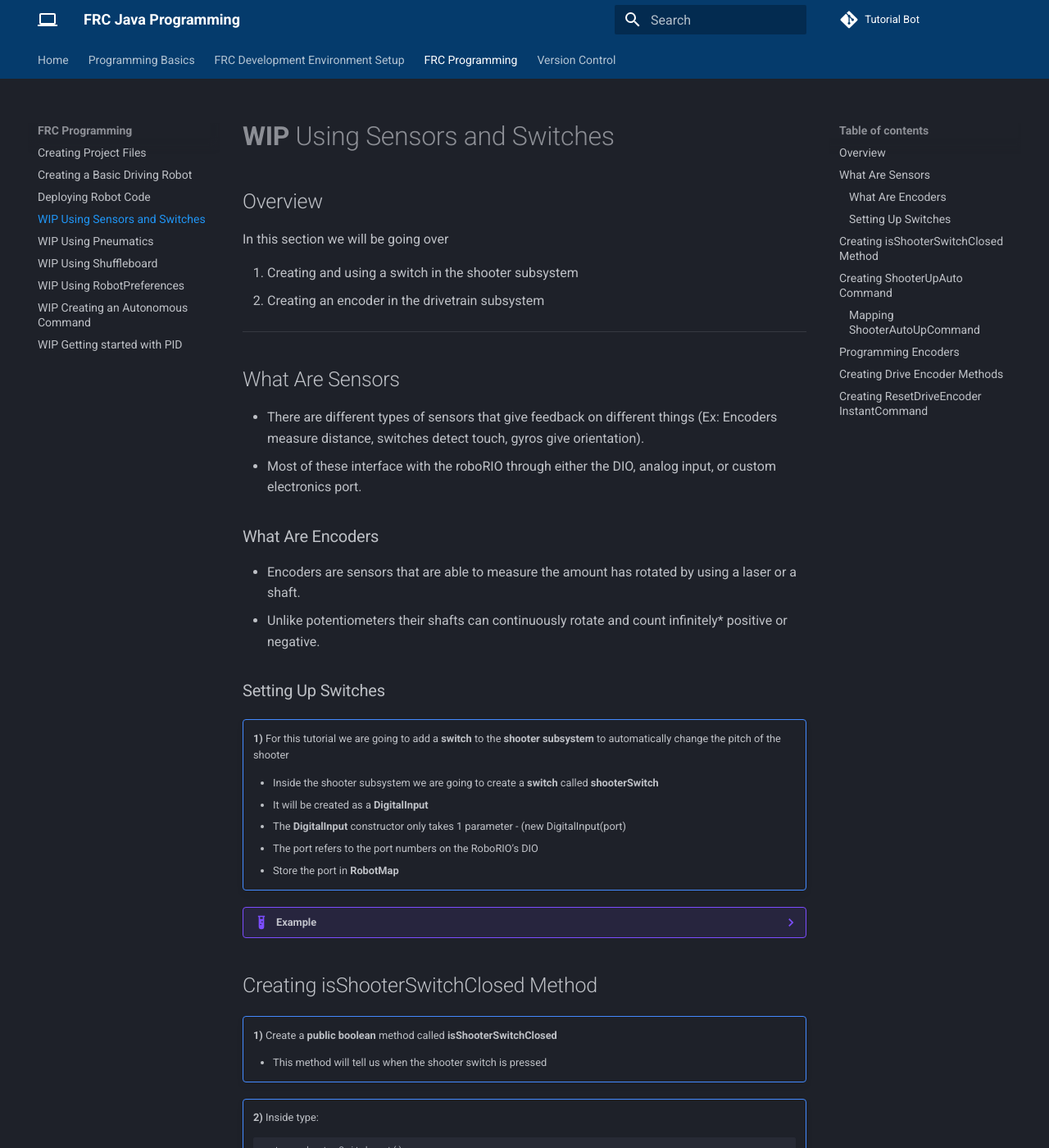
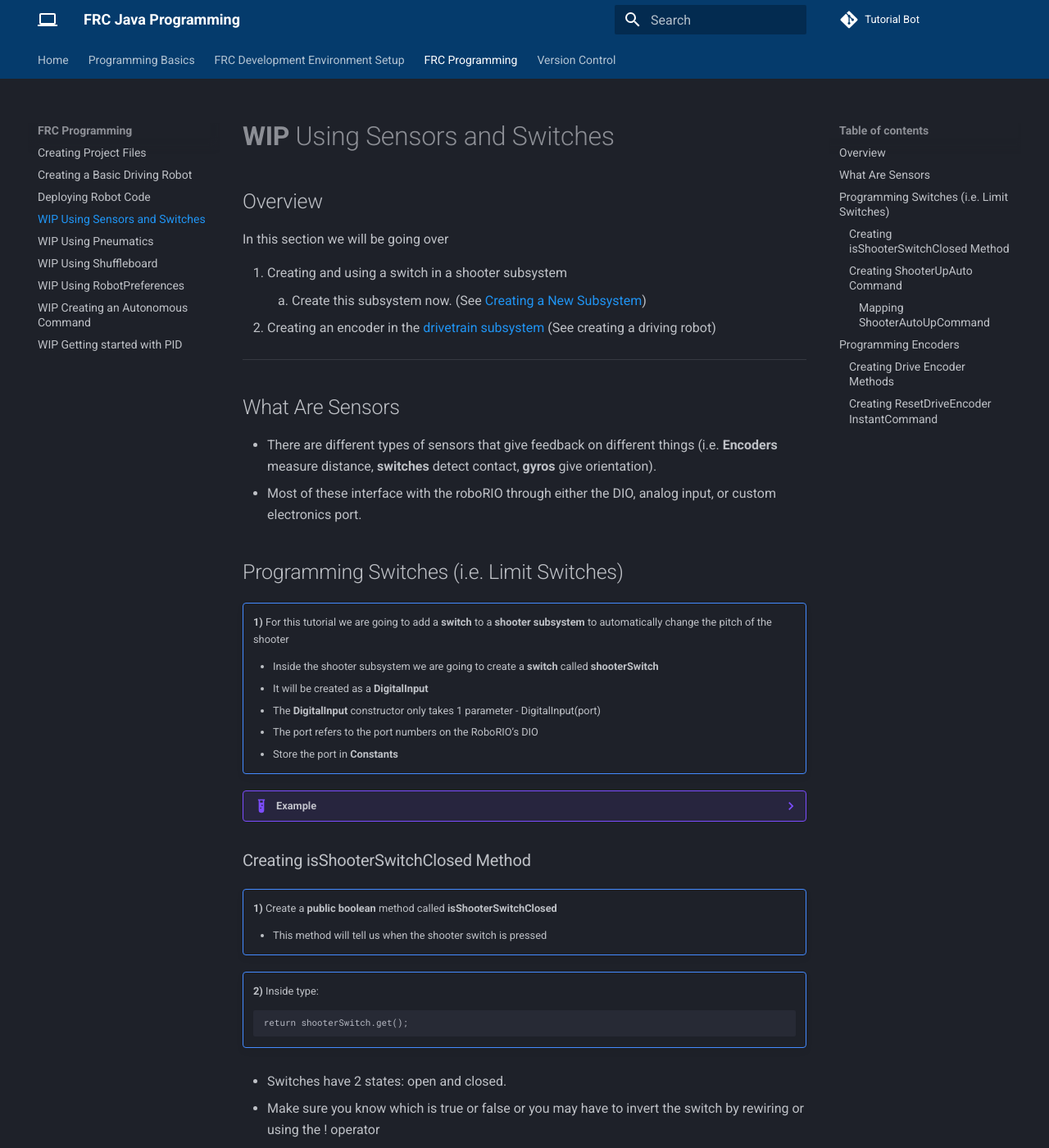
Before and after one commit to FRCTeam3255/FRC-Java-Tutorial, an MkDocs documentation site: the page built from docs/programming/using_sensors.md, in a window 1280 px wide and 1400 px high. Shown: the whole window at 82% size. Built offline with MkDocs 1.6.1 and Material for MkDocs 9.7.7, drawn with Linux system fonts in a browser that asks for light colours; comment, search, counter and statistics services are not loaded; some of the changed text lies outside the part shown.

````diff
--- a/docs/programming/using_sensors.md
+++ b/docs/programming/using_sensors.md
@@ -6,31 +6,27 @@
 
 In this section we will be going over
 
-1. Creating and using a switch in the shooter subsystem
-2. Creating an encoder in the drivetrain subsystem
+1. Creating and using a switch in a shooter subsystem
+      1. Create this subsystem now. (See [Creating a New Subsystem](new_project.md#creating-a-new-subsystem))
+2. Creating an encoder in the [drivetrain subsystem](driving_robot.md) (See creating a driving robot)
 
 ***
 
 ## What Are Sensors
 
-- There are different types of sensors that give feedback on different things (Ex: Encoders measure distance, switches detect touch, gyros give orientation).
+- There are different types of sensors that give feedback on different things (i.e. **Encoders** measure distance, **switches** detect contact, **gyros** give orientation).
 - Most of these interface with the roboRIO through either the DIO, analog input, or custom electronics port.
 
-### What Are Encoders
-
-- Encoders are sensors that are able to measure the amount has rotated by using a laser or a shaft.
-- Unlike potentiometers their shafts can continuously rotate and count infinitely* positive or negative.
-
-### Setting Up Switches
+## Programming Switches (i.e. Limit Switches)
 
 !!! summary ""
-    **1)** For this tutorial we are going to add a **switch** to the **shooter subsystem** to automatically change the pitch of the shooter
+    **1)** For this tutorial we are going to add a **switch** to a **shooter subsystem** to automatically change the pitch of the shooter
 
     - Inside the shooter subsystem we are going to create a **switch** called **shooterSwitch**
     - It will be created as a **DigitalInput**
-    - The **DigitalInput** constructor only takes 1 parameter - (new DigitalInput(port)
+    - The **DigitalInput** constructor only takes 1 parameter - DigitalInput(port)
     - The port refers to the port numbers on the RoboRIO’s DIO
-    - Store the port in **RobotMap**
+    - Store the port in **Constants**
 
 ??? Example
 
@@ -43,17 +39,17 @@ In this section we will be going over
 	In the constructor
 
 	```java
-	shooterSwitch = new DigitalInput(RobotMap.SHOOTER_SWITCH)
+	shooterSwitch = new DigitalInput(Constants.SHOOTER_SWITCH);
 	```
 
-	In **RobotMap.Java**
+	In **Constants.Java**
 
 	```java
 	// Digital Inputs
   	public static final int SHOOTER_SWITCH = 0;
     ```
 
-## Creating isShooterSwitchClosed Method
+### Creating isShooterSwitchClosed Method
 
 !!! summary ""
     **1)** Create a **public boolean** method called **isShooterSwitchClosed**
@@ -67,10 +63,9 @@ In this section we will be going over
     return shooterSwitch.get();
     ```
 
+   - Switches have 2 states: open and closed.
     <!-- TODO: Add a tip about keeping inversions at the lowest level or in the subsystems -->
-
-   - Switches have 2 states: open and closed.
-   - Depending on how they are wired or coded only one of the 2 states will return either true or false (booleans).
+   <!-- TODO: Make note about normally open/close which to choose and why. talk about how we do one and invert the code so if the switch becomes unplugged it defaults to closed (off)  -->
    - Make sure you know which is true or false or you may have to invert the switch by rewiring or using the ! operator
 
 ??? Example
@@ -83,7 +78,37 @@ In this section we will be going over
   	}
 	```
 
-## Creating ShooterUpAuto Command
+??? Example "Full Shooter.java Example"
+
+    ```java
+    package frc.robot.subsystems;
+
+    import edu.wpi.first.wpilibj.DigitalInput;
+    import edu.wpi.first.wpilibj2.command.SubsystemBase;
+    import frc.robot.Constants;
+
+    public class Shooter extends SubsystemBase {
+      /**
+       * Creates a new Shooter.
+       */
+      DigitalInput shooterSwitch = null;
+
+      public Shooter() {
+        shooterSwitch = new DigitalInput(Constants.SHOOTER_SWITCH);
+      }
+
+      public boolean isShooterSwitchClosed() {
+        return shooterSwitch.get();
+      }
+
+      @Override
+      public void periodic() {
+        // This method will be called once per scheduler run
+      }
+    }
+    ```
+
+### Creating ShooterUpAuto Command
 
 - We will create a **command** that gives an example of how a Shooter switch may be used
 
@@ -153,7 +178,7 @@ In this section we will be going over
     }
     ```
 
-### Mapping ShooterAutoUpCommand
+#### Mapping ShooterAutoUpCommand
 
 - To be able to test our command right now we can map it to a joystick button like we did our other Shooter commands
 - It would be best to make it a whenPressed or whileHeld button
@@ -184,7 +209,7 @@ In this section we will be going over
     - It will be created as an Encoder
     - The Encoder constructor takes 2 parameters - (new Encoder(port1,port2))
     - These are DIO ports on the RoboRIO
-    - Store ports in RobotMap as DRIVE_ENCODER_A and B
+    - Store ports in Constants as DRIVE_ENCODER_A and B
 
 ??? Example
 
@@ -197,10 +222,10 @@ In this section we will be going over
 	Inside the constructor
 
 	```java
-	driveEncoder = new Encoder(RobotMap.DRIVETRAIN_ENCODER_A, RobotMap.DRIVETRAIN_ENCODER_B);
+	driveEncoder = new Encoder(Constants.DRIVETRAIN_ENCODER_A, Constants.DRIVETRAIN_ENCODER_B);
 	```
 
-## Creating Drive Encoder Methods
+### Creating Drive Encoder Methods
 
 !!! summary ""
     **1)** Create a public double method called **getDriveEncoderCount**
@@ -243,7 +268,7 @@ In this section we will be going over
   	}
 	```
 
-## Creating ResetDriveEncoder InstantCommand
+### Creating ResetDriveEncoder InstantCommand
 
 - We need to create a command to use the **resetDriveEncoder** method since it’s a **void** method
 - We will create a **InstantCommand** since we will only use it to reset the drive encoder
--- a/mkdocs.yml
+++ b/mkdocs.yml
@@ -76,3 +76,7 @@ plugins:
   - minify:
       minify_html: true
       minify_js: true
+
+google_analytics:
+  - UA-47256977-4
+  - auto
````
